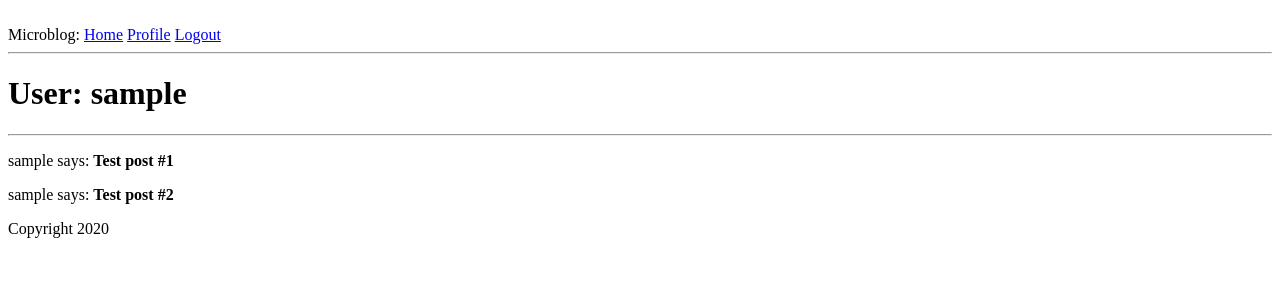
After one commit to dudesame/sat, a Flask app: a page that uses app/Templates/user.html in a window 1280 px wide. The commit adds this page. Shown: the top 300 px of the page. Run offline with Flask 2, Linux system fonts and the light colour scheme; the visitor is signed in with stand-in values (Sample User, id 1); data comes from the database, SQL or seed files in the repository; both versions use the stored data as it was after the commit.

Commit message:
added user page

```diff
--- a/app/Templates/layout.html
+++ b/app/Templates/layout.html
@@ -14,6 +14,7 @@
         {% if current_user.is_anonymous %}
         <a href="{{ url_for('login') }}">Login</a>
         {% else %}
+        <a href="{{ url_for('user', username=current_user.username) }}">Profile</a>
         <a href="{{ url_for('logout') }}">Logout</a>
         {% endif %}
     </div>
--- /dev/null
+++ b/app/Templates/user.html
@@ -0,0 +1,11 @@
+{% extends "layout.html" %}
+
+{% block content %}
+<h1>User: {{ user.username }}</h1>
+<hr>
+    {% for post in posts %}
+<p>
+    {{ post.author.username }} says: <b>{{ post.body }}</b>
+</p>
+    {% endfor %}
+{% endblock %}
--- a/app/routes.py
+++ b/app/routes.py
@@ -49,3 +49,14 @@ def register():
         flash('Congratulations, you are now a registered user!')
         return redirect(url_for('login'))
     return render_template('register.html', title='Register', form=form)
+
+
+@app.route('/user/<username>')
+@login_required
+def user(username):
+    user = User.query.filter_by(username=username).first_or_404()
+    posts = [
+        {'author': user, 'body': 'Test post #1'},
+        {'author': user, 'body': 'Test post #2'}
+    ]
+    return render_template('user.html', user=user, posts=posts)
```
Also changed, not shown: app.db, 1 other file.
